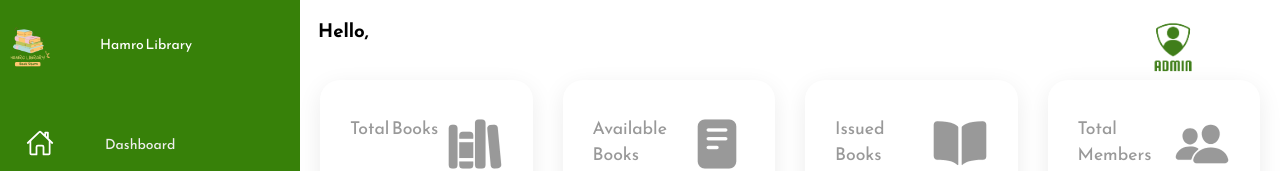
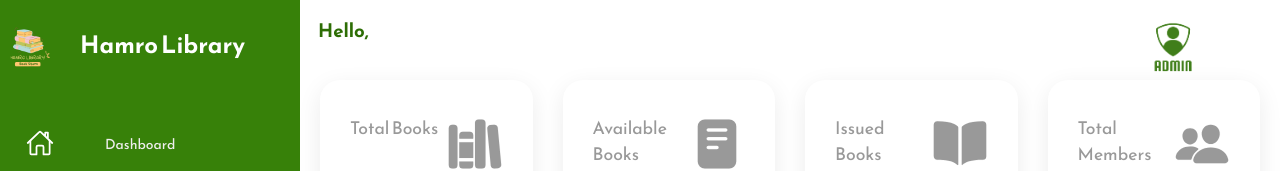
Before and after one commit to swastikabasnet/LibraryManagementSystem, a React (Create React App) app in the folder Frontend-React/: page /admindashboard in a window 1280 px wide. Shown: the top 171 px of the page. Built offline with nearby package versions, Linux system fonts and the light colour scheme; no server answers.

Commit message:
React updates 5.11 - Dipak

```diff
--- a/Frontend-React/src/AdminDashboardcss/Dashboard.css
+++ b/Frontend-React/src/AdminDashboardcss/Dashboard.css
@@ -349,6 +349,11 @@
     padding-inline: 15px;
 }
 
+.title_title {
+    font-size: x-large;
+    font-weight: bold;
+}
+
 /* ====================== Responsive Design ========================== */
 
 @media (max-width: 991px) {
--- a/Frontend-React/src/UserDashboardcss/UserDashboard.css
+++ b/Frontend-React/src/UserDashboardcss/UserDashboard.css
@@ -153,7 +153,7 @@ body {
 .navigation ul li a .title_title {
     position: relative;
     display: block;
-    padding: 0 90px;
+    padding: 0 70px;
     height: 60px;
     line-height: 60px;
     text-align: start;
--- a/Frontend-React/src/pages/AdminDashboard/AdminDashboard.js
+++ b/Frontend-React/src/pages/AdminDashboard/AdminDashboard.js
@@ -128,7 +128,7 @@ function AdminDashboard() {
     return (
         <div class="main">
             <div class="topbar">
-                <h3 style={{ margin: '4px', padding: '4px' }}>Hello, {adminName}</h3>
+                <h3 style={{ margin: '4px', padding: '4px', color: "#2d6d05" }}>Hello, {adminName}</h3>
                 <div class="toggle">
 
                 </div>
--- a/Frontend-React/src/pages/UserDashboard/Dashboard.js
+++ b/Frontend-React/src/pages/UserDashboard/Dashboard.js
@@ -47,9 +47,7 @@ function Dashboard() {
     return (
         <div class="main">
             <div class="topbar">
-                <h3 style={{ margin: '4px', padding: '4px' }}>Hello, {userName}</h3>
-                <div class="toggle">
-                </div>
+                <h3 style={{ margin: '4px', padding: '4px', color: '#2d6d05' }}>Hello, {userName}</h3>
                 <div class="user">
                     <img class="navLogo" src={logo} alt="logo" />
                 </div>
```
